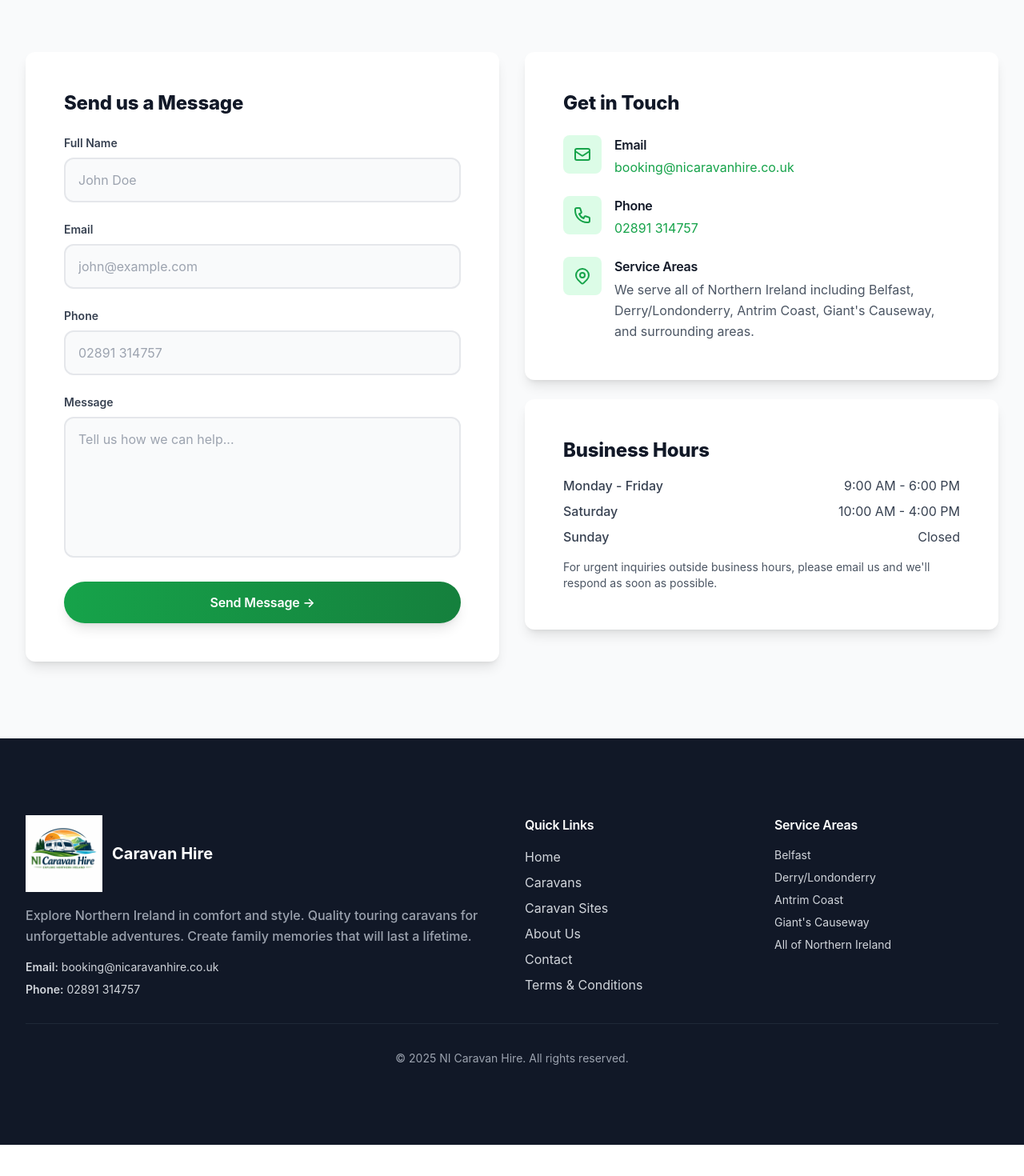
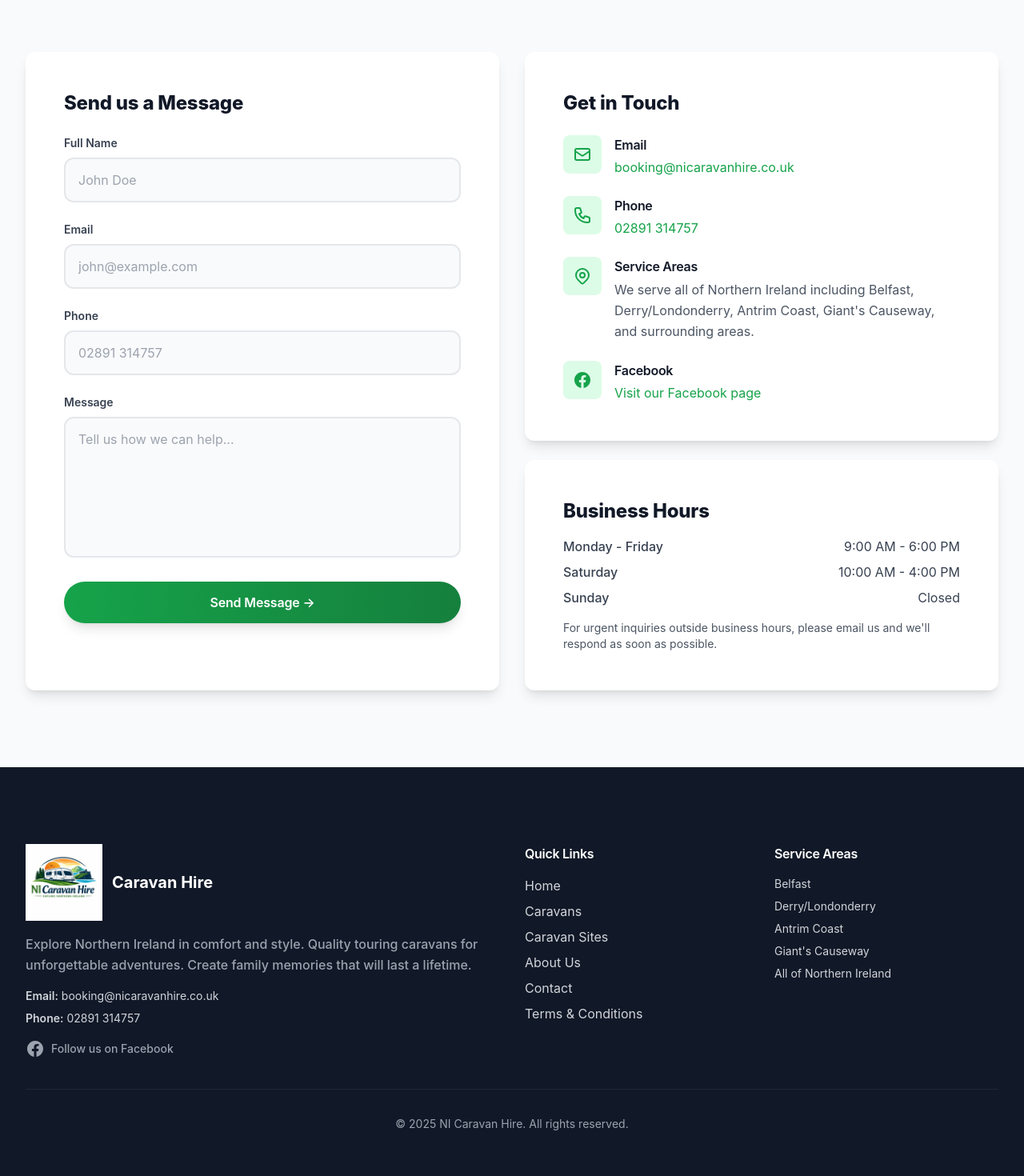
Before and after one commit to deanb221/caravan, a Next.js app: page /contact in a window 1280 px wide. Shown: the part 444-1914 px from the top of the page at 80% size. Before the commit the page ends 1875 px from the top, so only its background shows below. Built offline with nearby package versions, Linux system fonts and the light colour scheme; no server answers.

Commit message:
Add Facebook page link to footer and contact page

```diff
--- a/components/Footer.tsx
+++ b/components/Footer.tsx
@@ -30,6 +30,20 @@ export default function Footer() {
               <p className="text-sm">
                 <span className="font-semibold">Phone:</span> 02891 314757
               </p>
+            </div>
+            <div className="mt-4">
+              <a
+                href="https://www.facebook.com/profile.php?id=61585460766953"
+                target="_blank"
+                rel="noopener noreferrer"
+                className="inline-flex items-center space-x-2 text-gray-400 hover:text-primary-400 transition-colors"
+                aria-label="Visit our Facebook page"
+              >
+                <svg className="w-6 h-6" fill="currentColor" viewBox="0 0 24 24" aria-hidden="true">
+                  <path fillRule="evenodd" d="M22 12c0-5.523-4.477-10-10-10S2 6.477 2 12c0 4.991 3.657 9.128 8.438 9.878v-6.987h-2.54V12h2.54V9.797c0-2.506 1.492-3.89 3.777-3.89 1.094 0 2.238.195 2.238.195v2.46h-1.26c-1.243 0-1.63.771-1.63 1.562V12h2.773l-.443 2.89h-2.33v6.988C18.343 21.128 22 16.991 22 12z" clipRule="evenodd" />
+                </svg>
+                <span className="text-sm font-medium">Follow us on Facebook</span>
+              </a>
             </div>
           </div>
 
--- a/pages/contact.tsx
+++ b/pages/contact.tsx
@@ -157,6 +157,25 @@ export default function ContactPage() {
                       </p>
                     </div>
                   </div>
+
+                  <div className="flex items-start space-x-4">
+                    <div className="w-12 h-12 bg-primary-100 rounded-lg flex items-center justify-center flex-shrink-0">
+                      <svg className="w-6 h-6 text-primary-600" fill="currentColor" viewBox="0 0 24 24" aria-hidden="true">
+                        <path fillRule="evenodd" d="M22 12c0-5.523-4.477-10-10-10S2 6.477 2 12c0 4.991 3.657 9.128 8.438 9.878v-6.987h-2.54V12h2.54V9.797c0-2.506 1.492-3.89 3.777-3.89 1.094 0 2.238.195 2.238.195v2.46h-1.26c-1.243 0-1.63.771-1.63 1.562V12h2.773l-.443 2.89h-2.33v6.988C18.343 21.128 22 16.991 22 12z" clipRule="evenodd" />
+                      </svg>
+                    </div>
+                    <div>
+                      <h3 className="font-semibold text-gray-900 mb-1">Facebook</h3>
+                      <a
+                        href="https://www.facebook.com/profile.php?id=61585460766953"
+                        target="_blank"
+                        rel="noopener noreferrer"
+                        className="text-primary-600 hover:text-primary-700"
+                      >
+                        Visit our Facebook page
+                      </a>
+                    </div>
+                  </div>
                 </div>
               </div>
 
```
